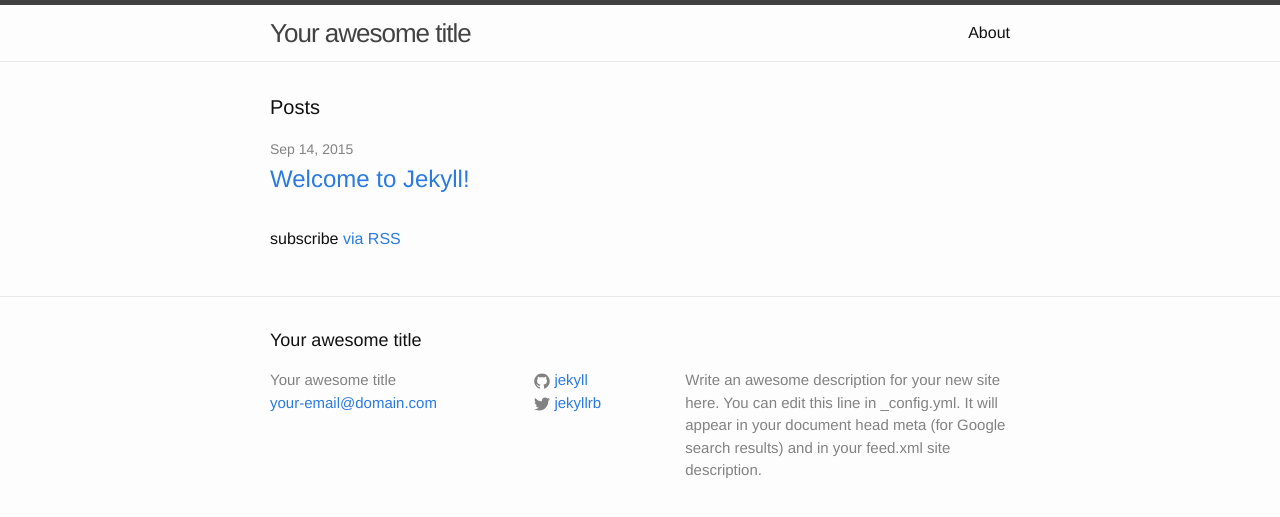
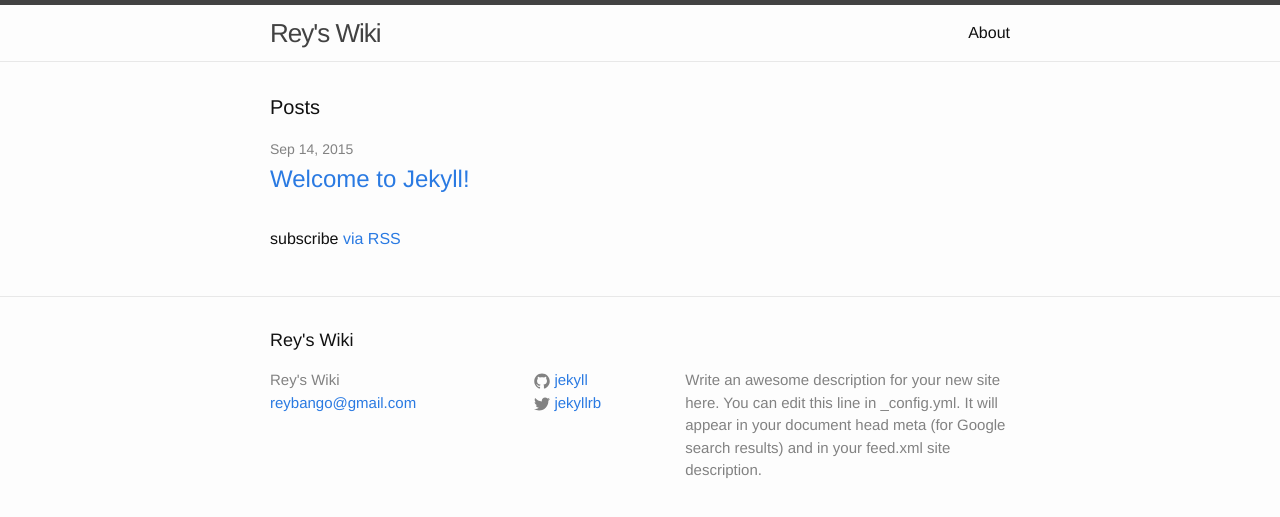
Before and after one commit to reybango/thewiki, a Jekyll site: the page built from index.html, in a window 1280 px wide. Shown: the top 517 px of the page. Built offline with Jekyll 4.4.1, drawn with Linux system fonts in a browser that asks for light colours.

Commit message:
Updated config.yml

```diff
--- a/_config.yml
+++ b/_config.yml
@@ -1,12 +1,12 @@
 # Site settings
-title: Your awesome title
-email: your-email@domain.com
+title: Rey's Wiki
+email: reybango@gmail.com
 description: > # this means to ignore newlines until "baseurl:"
   Write an awesome description for your new site here. You can edit this
   line in _config.yml. It will appear in your document head meta (for
   Google search results) and in your feed.xml site description.
-baseurl: "" # the subpath of your site, e.g. /blog/
-url: "http://yourdomain.com" # the base hostname & protocol for your site
+baseurl: "/thewiki" # the subpath of your site, e.g. /blog/
+url: "http://reybango.github.io/thewiki/" # the base hostname & protocol for your site
 twitter_username: jekyllrb
 github_username:  jekyll
 
```
